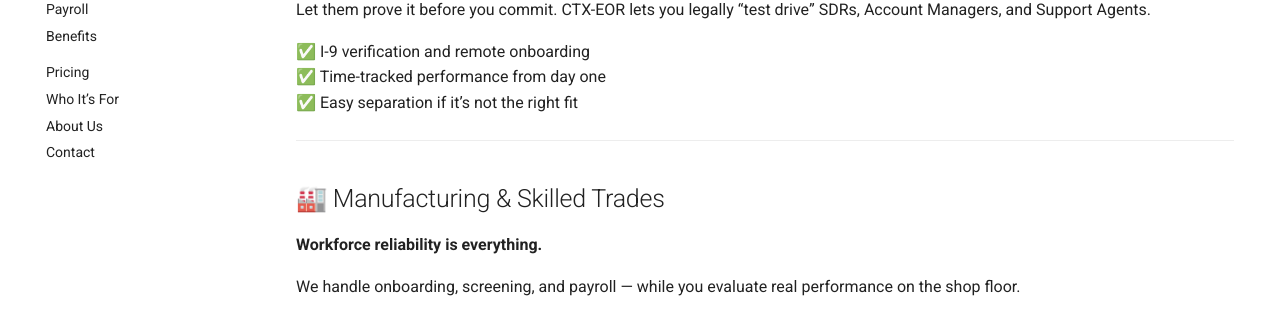
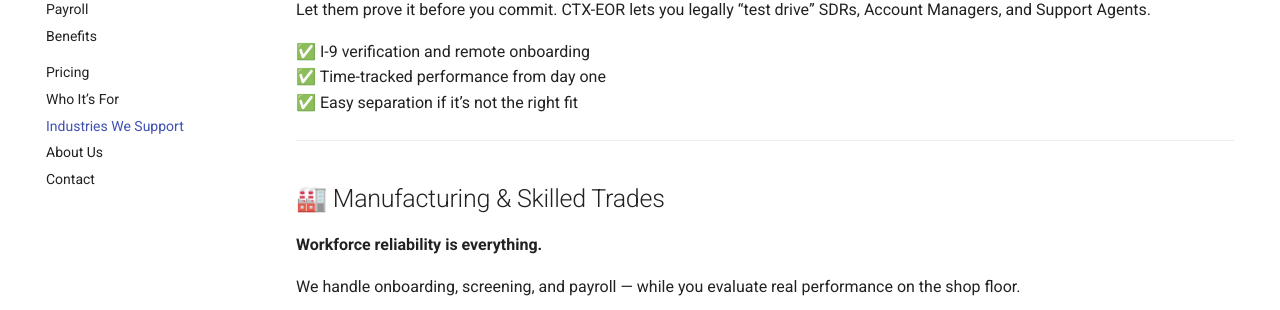
Before and after one commit to cirrusflyer275ds/ctx-eor-site, an MkDocs documentation site: the page built from docs/industries.md, in a window 1280 px wide. Shown: the part 434-744 px from the top of the page. Built offline with MkDocs 1.6.1 and Material for MkDocs 9.7.7, drawn with Linux system fonts in a browser that asks for light colours.

Commit message:
Update mkdocs.yml

```diff
--- a/mkdocs.yml
+++ b/mkdocs.yml
@@ -41,5 +41,6 @@
 
   - Pricing: pricing.md
   - Who It’s For: who-its-for.md
+  - Industries We Support: industries.md
   - About Us: about.md
   - Contact: contact.md
```
